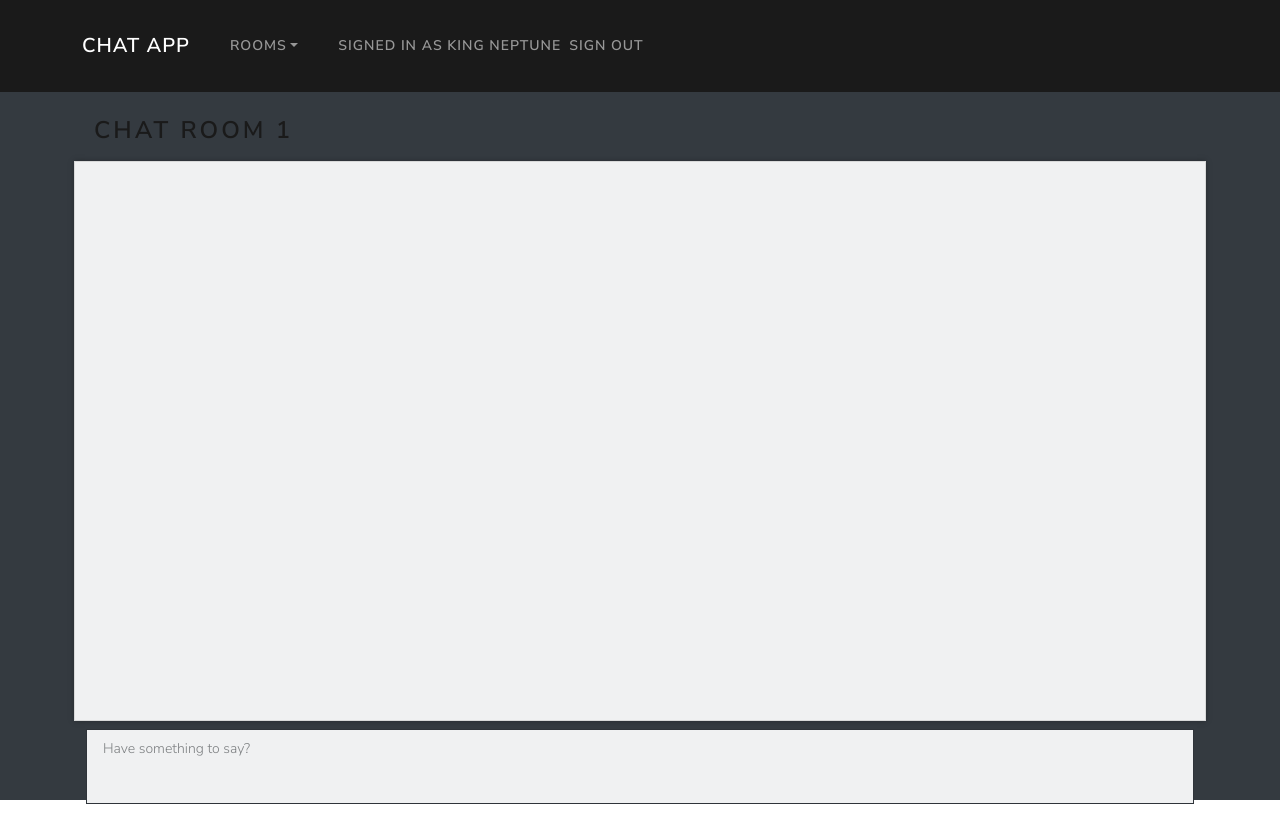
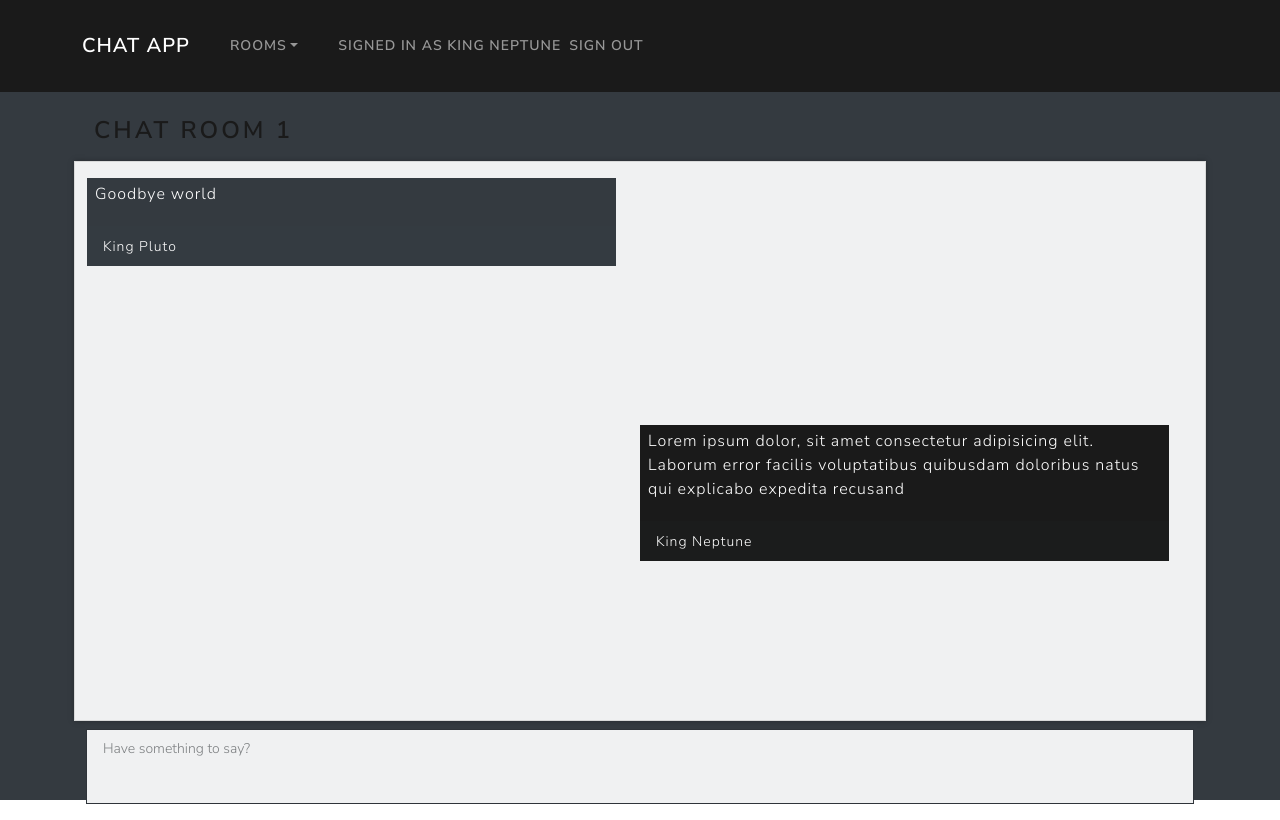
Before and after one commit to NeptuneRjo/chat-app, a React (Create React App) app in the folder frontend/: page /#/ in a window 1280 px wide. Built offline with nearby package versions, Linux system fonts and the light colour scheme.

Commit message:
add message component to Room container

```diff
--- a/frontend/src/Containers/Room/Room.tsx
+++ b/frontend/src/Containers/Room/Room.tsx
@@ -1,18 +1,59 @@
 import React from 'react'
 import { Container, Col, Row, InputGroup, Form } from 'react-bootstrap'
+import { Message } from '../../Components'
 import './style.css'
 
 const Room = () => {
+	const messages = [
+		{
+			author: {
+				displayName: 'King Pluto',
+				googleId: '1',
+				picture:
+					'https://lh3.googleusercontent.com/a-/ACNPEu-RdBeRgT0gWX-vQ21CoLJ-XjT8WdTRJI9iLPhLsw=s96-c',
+			},
+			message: 'Goodbye world',
+			date: '16 days ago',
+		},
+		{
+			author: {
+				displayName: 'King Neptune',
+				googleId: '1',
+				picture:
+					'https://lh3.googleusercontent.com/a-/ACNPEu-RdBeRgT0gWX-vQ21CoLJ-XjT8WdTRJI9iLPhLsw=s96-c',
+			},
+			message:
+				'Lorem ipsum dolor, sit amet consectetur adipisicing elit. Laborum error facilis voluptatibus quibusdam doloribus natus qui explicabo expedita recusand',
+			date: '20 days ago',
+		},
+	]
+
 	return (
 		<Container className='p-3' id='room-main'>
 			<h3 className='p-2'>Chat Room 1</h3>
-			<Row id='chat-container' className='bg-light' />
+			<Row id='chat-container' className='bg-light pt-3'>
+				{messages.map((message, index) => (
+					<Row>
+						<Col id='chat-incoming'>
+							{message.author.displayName !== 'King Neptune' && (
+								<Message message={message} user={false} />
+							)}
+						</Col>
+						<Col id='chat-outgoing'>
+							{message.author.displayName === 'King Neptune' && (
+								<Message message={message} user={true} />
+							)}
+						</Col>
+					</Row>
+				))}
+			</Row>
 			<InputGroup size='sm' className='bg-dark'>
 				<Form.Control
 					as='textarea'
 					id='chat-input'
 					placeholder='Have something to say?'
 					className='bg-light'
+					maxLength={150}
 				/>
 			</InputGroup>
 		</Container>
--- a/frontend/src/Containers/Room/style.css
+++ b/frontend/src/Containers/Room/style.css
@@ -3,11 +3,12 @@
     height: 70vh;
     margin-bottom: 8px;
     box-shadow: 0px 0px 6px rgba(0, 0, 0, 0.26);
+    overflow: scroll;
+
 }
 
 #room-main {
     flex-grow: 1;
-
 }
 
 #chat-input {
```
